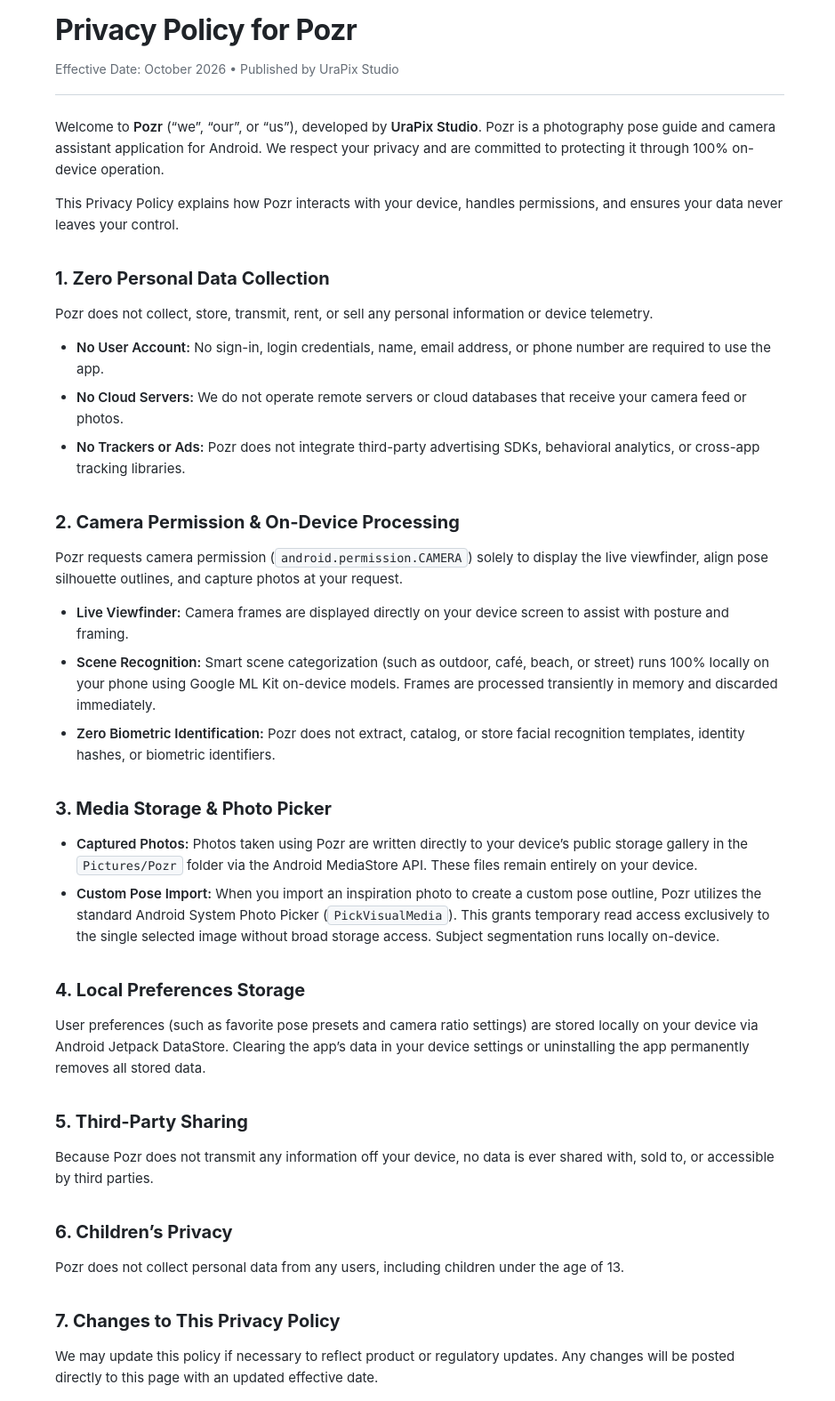
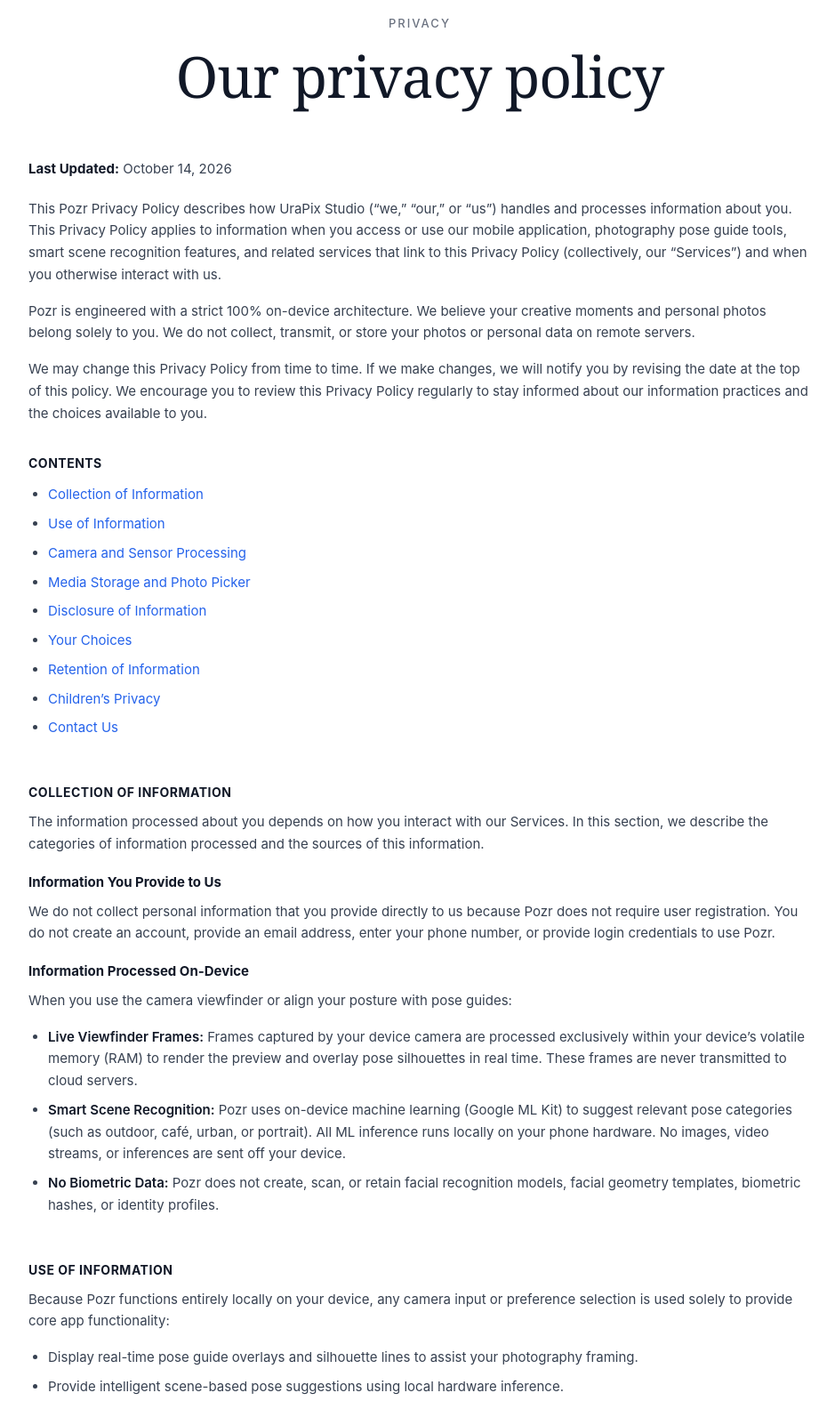
Before and after one commit to Per-lab-3/pozr-privacy, a plain HTML site: page index.html in a window 1280 px wide. Shown: the part 40-1615 px from the top of the page at 89% size, without its empty margins (168-1107 px from the left). Drawn offline with Linux system fonts and the light colour scheme.

Commit message:
Revise privacy policy title and layout
Updated the privacy policy content and styling for better clarity and consistency.

```diff
--- a/index.html
+++ b/index.html
@@ -3,161 +3,285 @@
 <head>
     <meta charset="UTF-8">
     <meta name="viewport" content="width=device-width, initial-scale=1.0">
-    <title>Privacy Policy - Pozr</title>
+    <title>Our privacy policy - Pozr</title>
     <style>
         * {
             box-sizing: border-box;
             margin: 0;
             padding: 0;
         }
+
         body {
+            background-color: #FFFFFF;
+            color: #374151;
             font-family: -apple-system, BlinkMacSystemFont, "Segoe UI", Roboto, Helvetica, Arial, sans-serif;
-            background-color: #FFFFFF;
-            color: #24292F;
-            line-height: 1.6;
-            padding: 48px 24px;
+            font-size: 15px;
+            line-height: 1.65;
+            padding: 56px 24px 96px 24px;
+            -webkit-font-smoothing: antialiased;
         }
+
         .container {
-            max-width: 820px;
+            max-width: 880px;
             margin: 0 auto;
         }
-        h1 {
-            font-size: 32px;
+
+        /* Header styling matching the reference */
+        .header {
+            text-align: center;
+            margin-bottom: 56px;
+        }
+
+        .eyebrow {
+            font-family: -apple-system, BlinkMacSystemFont, "Segoe UI", Roboto, sans-serif;
+            font-size: 13px;
+            font-weight: 500;
+            letter-spacing: 2px;
+            text-transform: uppercase;
+            color: #6B7280;
+            margin-bottom: 14px;
+        }
+
+        .title {
+            font-family: "Georgia", "Times New Roman", Garamond, serif;
+            font-size: 64px;
+            font-weight: 400;
+            line-height: 1.1;
+            letter-spacing: -1px;
+            color: #111827;
+        }
+
+        /* Last Updated */
+        .last-updated {
+            margin-bottom: 20px;
+            font-size: 15px;
+            color: #374151;
+        }
+
+        .last-updated strong {
+            color: #111827;
             font-weight: 700;
-            color: #1F2328;
-            letter-spacing: -0.5px;
+        }
+
+        /* Paragraphs */
+        p {
+            margin-bottom: 16px;
+            color: #374151;
+        }
+
+        /* Contents section matching the reference */
+        .contents-section {
+            margin-top: 32px;
+            margin-bottom: 36px;
+        }
+
+        .contents-title {
+            font-size: 14px;
+            font-weight: 700;
+            text-transform: uppercase;
+            letter-spacing: 0.5px;
+            color: #111827;
+            margin-bottom: 12px;
+        }
+
+        .contents-list {
+            list-style-type: disc;
+            padding-left: 22px;
+        }
+
+        .contents-list li {
+            margin-bottom: 8px;
+            color: #374151;
+        }
+
+        .contents-list a {
+            color: #2563EB;
+            text-decoration: none;
+        }
+
+        .contents-list a:hover {
+            text-decoration: underline;
+        }
+
+        /* Section Headings */
+        h2 {
+            font-size: 14px;
+            font-weight: 700;
+            text-transform: uppercase;
+            letter-spacing: 0.5px;
+            color: #111827;
+            margin-top: 40px;
+            margin-bottom: 10px;
+            padding-top: 8px;
+        }
+
+        /* Subheadings */
+        h3 {
+            font-size: 15px;
+            font-weight: 700;
+            color: #111827;
+            margin-top: 18px;
             margin-bottom: 8px;
         }
-        .updated {
-            color: #656D76;
-            font-size: 14px;
-            margin-bottom: 24px;
-            padding-bottom: 16px;
-            border-bottom: 1px solid #D0D7DE;
-        }
-        h2 {
-            font-size: 20px;
-            font-weight: 700;
-            color: #1F2328;
-            margin-top: 32px;
-            margin-bottom: 12px;
-        }
-        p {
-            font-size: 15px;
-            color: #24292F;
-            margin-bottom: 14px;
-        }
-        ul {
-            padding-left: 24px;
+
+        /* Body lists */
+        ul.body-list {
+            list-style-type: disc;
+            padding-left: 22px;
             margin-bottom: 16px;
         }
-        li {
-            font-size: 15px;
-            color: #24292F;
+
+        ul.body-list li {
             margin-bottom: 8px;
+            color: #374151;
         }
-        strong {
-            color: #1F2328;
+
+        ul.body-list strong {
+            color: #111827;
             font-weight: 600;
         }
-        code {
-            background-color: #F6F8FA;
-            padding: 2px 6px;
-            border-radius: 4px;
-            font-size: 13.5px;
-            font-family: ui-monospace, SFMono-Regular, Menlo, Monaco, Consolas, monospace;
-            border: 1px solid #D0D7DE;
+
+        .footer {
+            margin-top: 60px;
+            padding-top: 24px;
+            border-top: 1px solid #E5E7EB;
+            font-size: 13px;
+            color: #6B7280;
         }
-        hr {
-            border: 0;
-            border-top: 1px solid #D0D7DE;
-            margin: 32px 0;
-        }
-        .footer {
-            margin-top: 40px;
-            padding-top: 20px;
-            border-top: 1px solid #D0D7DE;
-            font-size: 13px;
-            color: #656D76;
-        }
-        @media (max-width: 600px) {
+
+        @media (max-width: 640px) {
             body {
-                padding: 24px 16px;
+                padding: 36px 16px 64px 16px;
             }
-            h1 {
-                font-size: 26px;
+
+            .title {
+                font-size: 40px;
             }
-            h2 {
-                font-size: 18px;
+
+            .header {
+                margin-bottom: 36px;
             }
         }
     </style>
 </head>
 <body>
     <div class="container">
-        <h1>Privacy Policy for Pozr</h1>
-        <p class="updated">Effective Date: October 2026 &bull; Published by UraPix Studio</p>
+
+        <!-- Top Header matching reference Image 1 -->
+        <div class="header">
+            <div class="eyebrow">PRIVACY</div>
+            <h1 class="title">Our privacy policy</h1>
+        </div>
+
+        <p class="last-updated"><strong>Last Updated:</strong> October 14, 2026</p>
 
         <p>
-            Welcome to <strong>Pozr</strong> (&ldquo;we&rdquo;, &ldquo;our&rdquo;, or &ldquo;us&rdquo;), developed by <strong>UraPix Studio</strong>. Pozr is a photography pose guide and camera assistant application for Android. We respect your privacy and are committed to protecting it through 100% on-device operation.
+            This Pozr Privacy Policy describes how UraPix Studio (&ldquo;we,&rdquo; &ldquo;our,&rdquo; or &ldquo;us&rdquo;) handles and processes information about you. This Privacy Policy applies to information when you access or use our mobile application, photography pose guide tools, smart scene recognition features, and related services that link to this Privacy Policy (collectively, our &ldquo;Services&rdquo;) and when you otherwise interact with us.
         </p>
         <p>
-            This Privacy Policy explains how Pozr interacts with your device, handles permissions, and ensures your data never leaves your control.
+            Pozr is engineered with a strict 100% on-device architecture. We believe your creative moments and personal photos belong solely to you. We do not collect, transmit, or store your photos or personal data on remote servers.
+        </p>
+        <p>
+            We may change this Privacy Policy from time to time. If we make changes, we will notify you by revising the date at the top of this policy. We encourage you to review this Privacy Policy regularly to stay informed about our information practices and the choices available to you.
         </p>
 
-        <h2>1. Zero Personal Data Collection</h2>
+        <!-- Table of Contents matching reference Image 2 -->
+        <div class="contents-section">
+            <div class="contents-title">CONTENTS</div>
+            <ul class="contents-list">
+                <li><a href="#collection-of-information">Collection of Information</a></li>
+                <li><a href="#use-of-information">Use of Information</a></li>
+                <li><a href="#camera-and-sensor-processing">Camera and Sensor Processing</a></li>
+                <li><a href="#media-storage-and-picker">Media Storage and Photo Picker</a></li>
+                <li><a href="#disclosure-of-information">Disclosure of Information</a></li>
+                <li><a href="#your-choices">Your Choices</a></li>
+                <li><a href="#retention-of-information">Retention of Information</a></li>
+                <li><a href="#childrens-privacy">Children&rsquo;s Privacy</a></li>
+                <li><a href="#contact-us">Contact Us</a></li>
+            </ul>
+        </div>
+
+        <!-- Sections matching reference format -->
+        <h2 id="collection-of-information">COLLECTION OF INFORMATION</h2>
         <p>
-            Pozr does not collect, store, transmit, rent, or sell any personal information or device telemetry.
+            The information processed about you depends on how you interact with our Services. In this section, we describe the categories of information processed and the sources of this information.
         </p>
-        <ul>
-            <li><strong>No User Account:</strong> No sign-in, login credentials, name, email address, or phone number are required to use the app.</li>
-            <li><strong>No Cloud Servers:</strong> We do not operate remote servers or cloud databases that receive your camera feed or photos.</li>
-            <li><strong>No Trackers or Ads:</strong> Pozr does not integrate third-party advertising SDKs, behavioral analytics, or cross-app tracking libraries.</li>
+
+        <h3>Information You Provide to Us</h3>
+        <p>
+            We do not collect personal information that you provide directly to us because Pozr does not require user registration. You do not create an account, provide an email address, enter your phone number, or provide login credentials to use Pozr.
+        </p>
+
+        <h3>Information Processed On-Device</h3>
+        <p>
+            When you use the camera viewfinder or align your posture with pose guides:
+        </p>
+        <ul class="body-list">
+            <li><strong>Live Viewfinder Frames:</strong> Frames captured by your device camera are processed exclusively within your device&rsquo;s volatile memory (RAM) to render the preview and overlay pose silhouettes in real time. These frames are never transmitted to cloud servers.</li>
+            <li><strong>Smart Scene Recognition:</strong> Pozr uses on-device machine learning (Google ML Kit) to suggest relevant pose categories (such as outdoor, café, urban, or portrait). All ML inference runs locally on your phone hardware. No images, video streams, or inferences are sent off your device.</li>
+            <li><strong>No Biometric Data:</strong> Pozr does not create, scan, or retain facial recognition models, facial geometry templates, biometric hashes, or identity profiles.</li>
         </ul>
 
-        <h2>2. Camera Permission &amp; On-Device Processing</h2>
+        <h2 id="use-of-information">USE OF INFORMATION</h2>
         <p>
-            Pozr requests camera permission (<code>android.permission.CAMERA</code>) solely to display the live viewfinder, align pose silhouette outlines, and capture photos at your request.
+            Because Pozr functions entirely locally on your device, any camera input or preference selection is used solely to provide core app functionality:
         </p>
-        <ul>
-            <li><strong>Live Viewfinder:</strong> Camera frames are displayed directly on your device screen to assist with posture and framing.</li>
-            <li><strong>Scene Recognition:</strong> Smart scene categorization (such as outdoor, café, beach, or street) runs 100% locally on your phone using Google ML Kit on-device models. Frames are processed transiently in memory and discarded immediately.</li>
-            <li><strong>Zero Biometric Identification:</strong> Pozr does not extract, catalog, or store facial recognition templates, identity hashes, or biometric identifiers.</li>
+        <ul class="body-list">
+            <li>Display real-time pose guide overlays and silhouette lines to assist your photography framing.</li>
+            <li>Provide intelligent scene-based pose suggestions using local hardware inference.</li>
+            <li>Capture high-resolution photos upon shutter press and store them directly in your device&rsquo;s photo gallery.</li>
+            <li>Remember your local preferences (such as favorite pose presets and camera aspect ratio).</li>
         </ul>
 
-        <h2>3. Media Storage &amp; Photo Picker</h2>
-        <ul>
-            <li><strong>Captured Photos:</strong> Photos taken using Pozr are written directly to your device&rsquo;s public storage gallery in the <code>Pictures/Pozr</code> folder via the Android MediaStore API. These files remain entirely on your device.</li>
-            <li><strong>Custom Pose Import:</strong> When you import an inspiration photo to create a custom pose outline, Pozr utilizes the standard Android System Photo Picker (<code>PickVisualMedia</code>). This grants temporary read access exclusively to the single selected image without broad storage access. Subject segmentation runs locally on-device.</li>
+        <h2 id="camera-and-sensor-processing">CAMERA AND SENSOR PROCESSING</h2>
+        <p>
+            To use Pozr, the app requests access to your device camera (<code>android.permission.CAMERA</code>). This permission is strictly utilized to operate the live camera viewfinder and allow you to capture photos. The camera is active only while the app is in the foreground and you are actively viewing the camera screen. We do not access the camera in the background or when the app is closed.
+        </p>
+
+        <h2 id="media-storage-and-picker">MEDIA STORAGE AND PHOTO PICKER</h2>
+        <p>
+            Pozr handles media according to modern Android privacy standards:
+        </p>
+        <ul class="body-list">
+            <li><strong>Saving Photos:</strong> When you capture a photo, Pozr saves the image directly into your phone&rsquo;s public gallery under the <code>Pictures/Pozr</code> folder via the Android MediaStore API. These files remain under your complete control.</li>
+            <li><strong>Custom Pose Import:</strong> If you choose to import an inspiration photo to generate a custom pose outline, Pozr opens the standard Android System Photo Picker (<code>PickVisualMedia</code>). This zero-permission mechanism ensures Pozr only receives temporary read access to the specific photo you choose. Pose extraction is executed locally on-device, and no photos are uploaded.</li>
         </ul>
 
-        <h2>4. Local Preferences Storage</h2>
+        <h2 id="disclosure-of-information">DISCLOSURE OF INFORMATION</h2>
         <p>
-            User preferences (such as favorite pose presets and camera ratio settings) are stored locally on your device via Android Jetpack DataStore. Clearing the app&rsquo;s data in your device settings or uninstalling the app permanently removes all stored data.
+            We do not share, sell, rent, disclose, or transfer any personal information, camera data, or photos to third parties. We do not include third-party advertising networks, analytics tracking SDKs, or data brokers in our application.
         </p>
 
-        <h2>5. Third-Party Sharing</h2>
+        <h2 id="your-choices">YOUR CHOICES</h2>
         <p>
-            Because Pozr does not transmit any information off your device, no data is ever shared with, sold to, or accessible by third parties.
+            You have full control over the permissions and data associated with Pozr on your device:
+        </p>
+        <ul class="body-list">
+            <li><strong>Camera Permission:</strong> You can grant or revoke camera access at any time through your device settings under <strong>Settings &gt; Apps &gt; Pozr &gt; Permissions</strong>.</li>
+            <li><strong>Local Preferences &amp; Data:</strong> You can reset all saved favorite poses and preferences by clearing the app&rsquo;s storage in Android settings or by uninstalling the application.</li>
+        </ul>
+
+        <h2 id="retention-of-information">RETENTION OF INFORMATION</h2>
+        <p>
+            Because we do not collect or upload your photos, videos, or personal data to external servers, we do not retain your information. Photos captured with Pozr are stored locally on your device and remain there until you choose to delete them.
         </p>
 
-        <h2>6. Children&rsquo;s Privacy</h2>
+        <h2 id="childrens-privacy">CHILDREN&rsquo;S PRIVACY</h2>
         <p>
-            Pozr does not collect personal data from any users, including children under the age of 13.
+            Our Services do not collect personal information from any users, including children under the age of 13.
         </p>
 
-        <h2>7. Changes to This Privacy Policy</h2>
+        <h2 id="contact-us">CONTACT US</h2>
         <p>
-            We may update this policy if necessary to reflect product or regulatory updates. Any changes will be posted directly to this page with an updated effective date.
+            If you have any questions or feedback about this Privacy Policy or our privacy practices, please contact us at:
         </p>
-
-        <h2>8. Contact</h2>
         <p>
-            If you have questions regarding this Privacy Policy, please contact UraPix Studio via the developer support email provided on our Google Play Store listing.
+            <strong>UraPix Studio</strong><br>
+            Developer Support Email: Available on our Google Play Store application page.
         </p>
 
         <div class="footer">
-            &copy; 2026 UraPix Studio &bull; Pozr
+            &copy; 2026 UraPix Studio. All rights reserved.
         </div>
     </div>
 </body>
```
